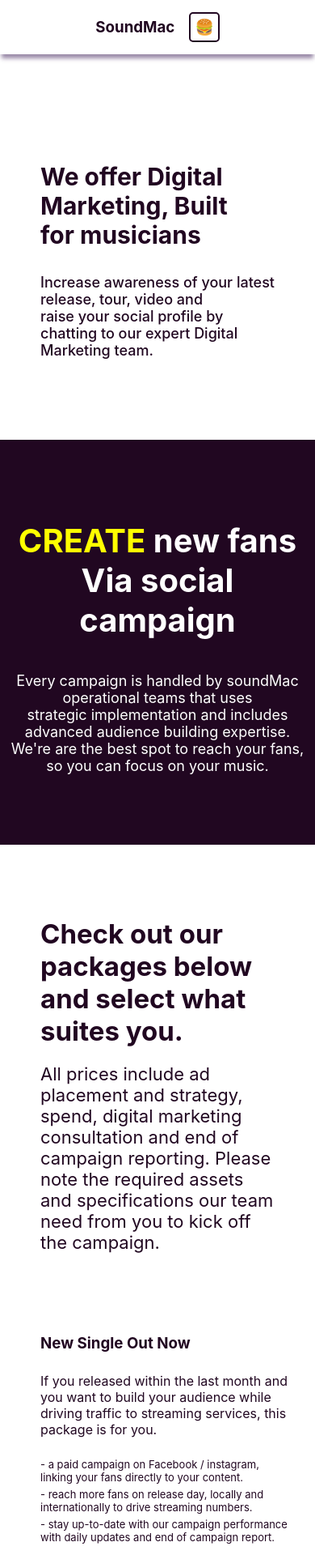
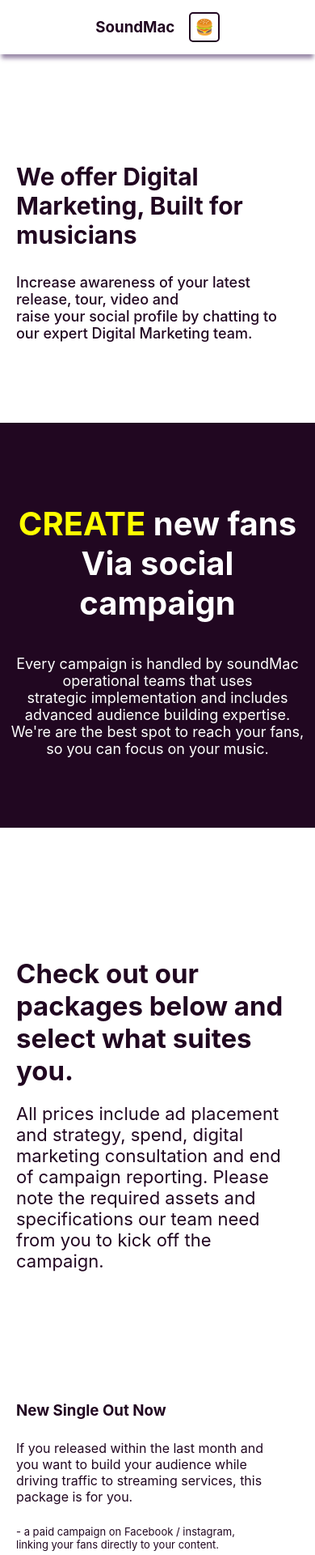
Before and after one commit to Tobbeycc1/soundmac, a React (Create React App) app: page /promotion in a window 390 px wide. Shown: the top 1920 px of the page at 81% size. Built offline with nearby package versions, Linux system fonts and the light colour scheme.

Commit message:
promotion page v 1.2

```diff
--- a/src/CSS files/Promotion.module.css
+++ b/src/CSS files/Promotion.module.css
@@ -141,5 +141,14 @@ font-size: 18px;
         margin: 100px 0px;
         padding: 0px 10px;
     }
-
+    .megaphoneBackground{
+        margin: 200px 20px 0px 20px;
+        }
+        .checkOur{
+            margin: 160px 20px;
+            font-size: 22px;
+        }
+        .packageDetails{
+            margin: 100px 20px;
+        }
 }
```
